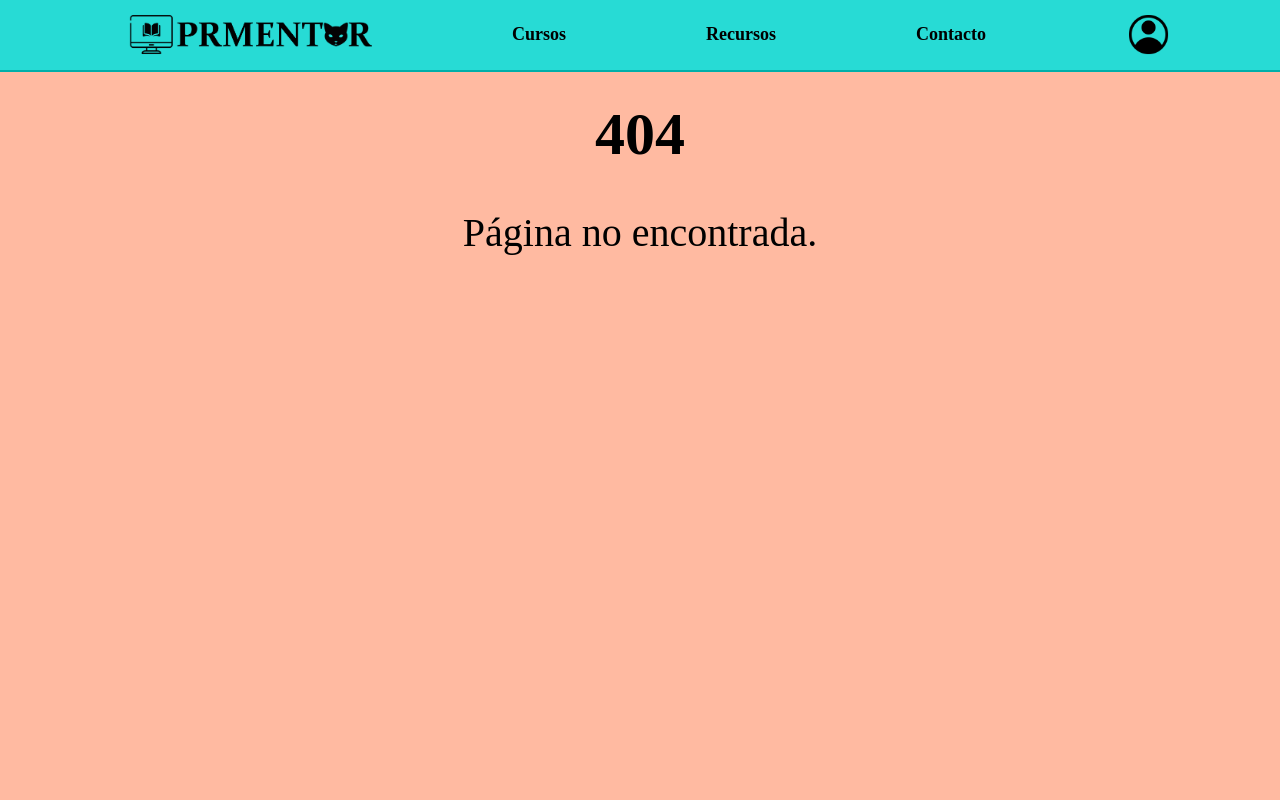
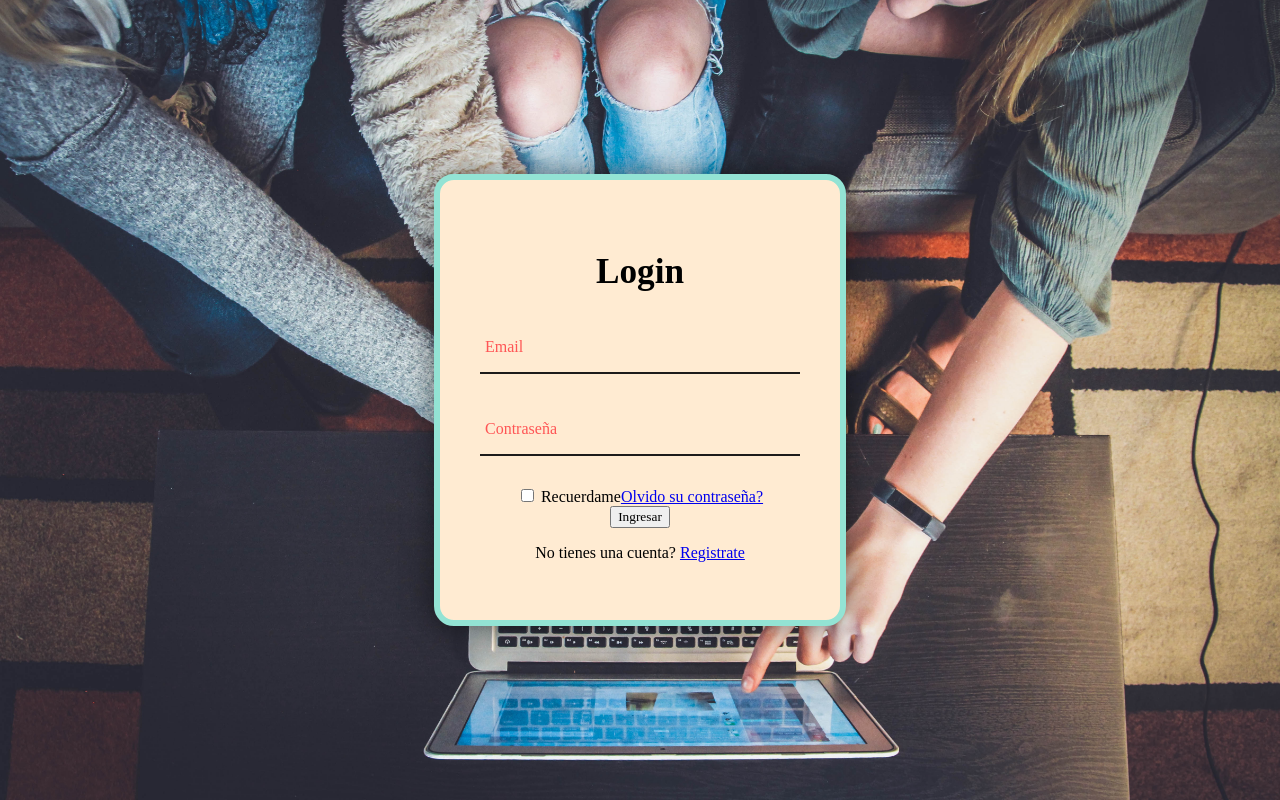
Before and after one commit to Romina-Ramirez/proyecto_tutorias_prmentor, a Vue app: page /#/login in a window 1280 px wide. Before the commit this address had no page. Built offline with nearby package versions, Linux system fonts and the light colour scheme.

Commit message:
Login y Registro Paginas y redireccionamiento

```diff
--- a/src/main.js
+++ b/src/main.js
@@ -8,6 +8,5 @@ import { library } from '@fortawesome/fontawesome-svg-core'
 import { FontAwesomeIcon } from '@fortawesome/vue-fontawesome'
 import { faMagnifyingGlass } from '@fortawesome/free-solid-svg-icons'
 
-
 library.add(faMagnifyingGlass)
 createApp(App).component('font-awesome-icon', FontAwesomeIcon).use(router).mount('#app')
--- a/src/modules/components/NavBar.vue
+++ b/src/modules/components/NavBar.vue
@@ -10,7 +10,7 @@
     <router-link to="/cursos">Cursos</router-link>
     <router-link to="/recursos">Recursos</router-link>
     <router-link to="/contacto">Contacto</router-link>
-    <router-link to="/perfil">
+    <router-link to="/login">
       <img
         id="imgPerfil"
         src="../store/usuario.png"
--- /dev/null
+++ b/src/modules/pages/LoginPage.vue
@@ -0,0 +1,122 @@
+<template>
+  <div class="pageLogin">
+    <div class="wrapper">
+      <div class="form-box login">
+        <h2>Login</h2>
+        <form action="#">
+          <div class="input-box">
+            <!-- <span class="icon"><ion-icon name="mail"></ion-icon></span> -->
+            <input type="email" required />
+            <label>Email</label>
+          </div>
+          <div class="input-box">
+            <!-- <span class="icon"><ion-icon name="lock-closed"></ion-icon></ion-icon></span> -->
+            <input type="password" required />
+            <label>Contraseña</label>
+          </div>
+          <div class="remember-forgot">
+            <label><input type="checkbox" /> Recuerdame</label>
+            <!-- <a href="#">Olvido su contraseña?</a> -->
+            <router-link to="/" class="register-link">Olvido su contraseña?</router-link>
+          </div>
+          <button type="submit" class="btn">Ingresar</button>
+          <div class="login-register">
+            <p>
+              No tienes una cuenta?
+              <!-- <a href="#" class="register-link">Registrate</a> -->
+              <router-link to="/registrarse" class="register-link">Registrate</router-link>
+            </p>
+          </div>
+        </form>
+      </div>
+    </div>
+  </div>
+</template>
+
+<script>
+export default {};
+</script>
+
+<style scoped>
+.pageLogin {
+  position: absolute;
+  top: 0;
+  left: 0;
+  width: 100%;
+  height: 100%;
+  display: flex;
+  justify-content: center;
+  align-items: center;
+  background-image: url("../store/background_login.jpg");
+  background-position: center;
+  background-size: cover;
+}
+
+.wrapper {
+  display: flex;
+  justify-content: center;
+  align-items: center;
+  width: 400px;
+  height: 440px;
+  background: #FFEBD2;
+  border: 6px solid #93E3D4;
+  border-radius: 20px;
+  box-shadow: 0 0 30px rgba(0, 0, 0, 0.5);
+}
+
+.wrapper .form-box {
+  width: 100%;
+  padding: 40px;
+}
+
+.form-box h2 {
+  font-size: 2.2em;
+  color: #000000;
+  text-align: center;
+}
+
+.input-box {
+  position: relative;
+  width: 100%;
+  height: 50px;
+  border-bottom: 2px solid #1d1b1b;
+  margin: 30px 0;
+}
+
+.input-box label {
+  position: absolute;
+  top: 50%;
+  left: 5px;
+  transform: translateY(-50%);
+  font-size: 1em;
+  color: #ff5555;
+  font-weight: 500;
+  pointer-events: none;
+  transition: 0.5s;
+}
+
+.input-box input:focus ~ label,
+.input-box input:valid ~ label {
+  top: -5px;
+}
+
+.input-box input {
+  width: 100%;
+  height: 100%;
+  background: transparent;
+  border: none;
+  outline: none;
+  font-family: "Gill Sans", "Gill Sans MT", Calibri, "Trebuchet MS", sans-serif;
+  font-size: 1.1em;
+  color: #1d1b1b;
+  font-weight: 600;
+}
+
+.input-box .icon {
+  position: absolute;
+  right: 8px;
+  font-size: 1.2em;
+  color: #1d1b1b;
+  line-height: 57px;
+}
+</style>
--- /dev/null
+++ b/src/modules/pages/RegistroPage.vue
@@ -0,0 +1,120 @@
+<template>
+  <div class="pageRegistro">
+    <div class="wrapper">
+      <div class="form-box registro">
+        <h2>Registro de Usuario</h2>
+        <form action="#/login">
+          <div class="input-box">
+            <!-- <span class="icon"><ion-icon name="lock-closed"></ion-icon></ion-icon></span> -->
+            <input type="text" required />
+            <label>Nombres Completos</label>
+          </div>
+          <div class="input-box">
+            <!-- <span class="icon"><ion-icon name="mail"></ion-icon></span> -->
+            <input type="email" required />
+            <label>Email</label>
+          </div>
+          <div class="input-box">
+            <!-- <span class="icon"><ion-icon name="lock-closed"></ion-icon></ion-icon></span> -->
+            <input type="password" required />
+            <label>Contraseña</label>
+          </div>
+          <div class="input-box">
+            <!-- <span class="icon"><ion-icon name="lock-closed"></ion-icon></ion-icon></span> -->
+            <input type="text" required />
+            <label>Telefono</label>
+          </div>
+          <button type="submit" class="btn">Registrarse</button>
+        </form>
+      </div>
+    </div>
+  </div>
+</template>
+
+<script>
+export default {};
+</script>
+
+<style scoped>
+.pageRegistro {
+  position: absolute;
+  top: 0;
+  left: 0;
+  width: 100%;
+  height: 100%;
+  display: flex;
+  justify-content: center;
+  align-items: center;
+  background-image: url("../store/background_login.jpg");
+  background-position: center;
+  background-size: cover;
+}
+
+.wrapper {
+  display: flex;
+  justify-content: center;
+  align-items: center;
+  width: 400px;
+  height: 500px;
+  background: #ffebd2;
+  border: 6px solid #93e3d4;
+  border-radius: 20px;
+  box-shadow: 0 0 30px rgba(0, 0, 0, 0.5);
+}
+
+.wrapper .form-box {
+  width: 100%;
+  padding: 40px;
+}
+
+.form-box h2 {
+  font-size: 2.2em;
+  color: #000000;
+  text-align: center;
+}
+
+.input-box {
+  position: relative;
+  width: 100%;
+  height: 50px;
+  border-bottom: 2px solid #1d1b1b;
+  margin: 30px 0;
+}
+
+.input-box label {
+  position: absolute;
+  top: 50%;
+  left: 5px;
+  transform: translateY(-50%);
+  font-size: 1em;
+  color: #ff5555;
+  font-weight: 500;
+  pointer-events: none;
+  transition: 0.5s;
+}
+
+.input-box input:focus ~ label,
+.input-box input:valid ~ label {
+  top: -5px;
+}
+
+.input-box input {
+  width: 100%;
+  height: 100%;
+  background: transparent;
+  border: none;
+  outline: none;
+  font-family: "Gill Sans", "Gill Sans MT", Calibri, "Trebuchet MS", sans-serif;
+  font-size: 1.1em;
+  color: #1d1b1b;
+  font-weight: 600;
+}
+
+.input-box .icon {
+  position: absolute;
+  right: 8px;
+  font-size: 1.2em;
+  color: #1d1b1b;
+  line-height: 57px;
+}
+</style>
```
Also changed, not shown: src/App.vue (+5 -5 lines), src/router/router.js (+8 -0 lines), src/modules/store/background_login.jpg (added).
